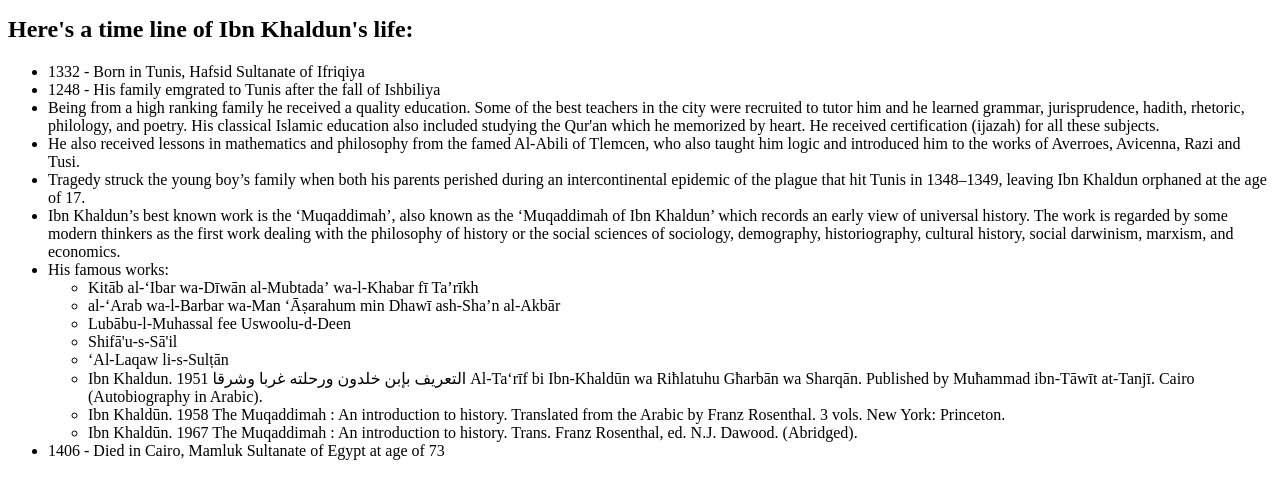
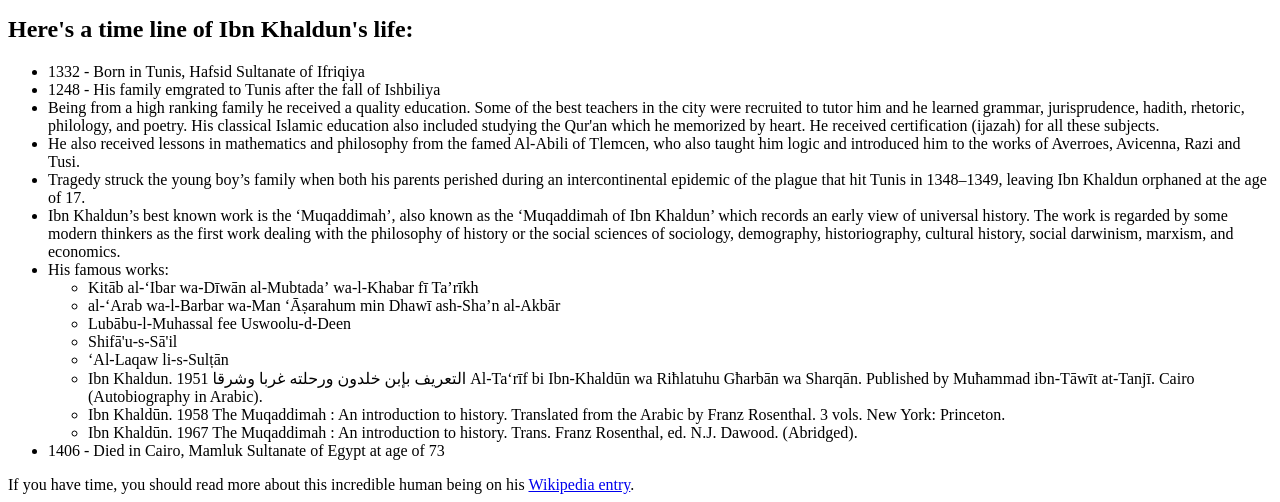
Before and after one commit to shymaSane/Tribute-Page, a plain HTML site: page index.html in a window 1280 px wide. Shown: the part 388-890 px from the top of the page. Before the commit the page ends 864 px from the top, so only its background shows below. Drawn offline with Linux system fonts and the light colour scheme.

Commit message:
adding external link for more information

```diff
--- a/index.html
+++ b/index.html
@@ -10,8 +10,8 @@
             </div>
         </div>
         <section id = "tribute-info">
-            <h2>Here's a time line of Ibn Khaldun's life:</h2>
-            <article>
+            <h2 id = "article's title">Here's a time line of Ibn Khaldun's life:</h2>
+            <article id = "article-content">
                 <ul>
                     <li>1332 - Born in Tunis, Hafsid Sultanate of Ifriqiya</li>
                     <li>1248 - His family emgrated to Tunis after the fall of Ishbiliya</li>
@@ -34,4 +34,11 @@
                 </ul>
             </article>
         </section>
+        <div id = "external-info">
+             If you have time, you should read more about this incredible human being on his
+             <a id = "tribute-link"
+             target = "_blank"
+             href="https://en.wikipedia.org/wiki/Ibn_Khaldun"
+             >Wikipedia entry</a>.
+        </div>
 </main>
```
